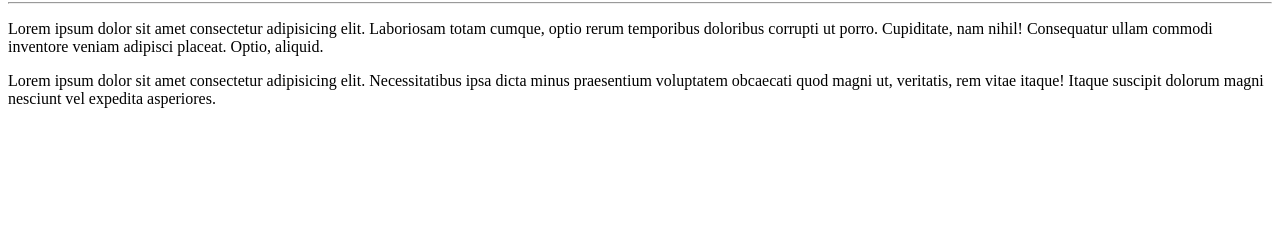
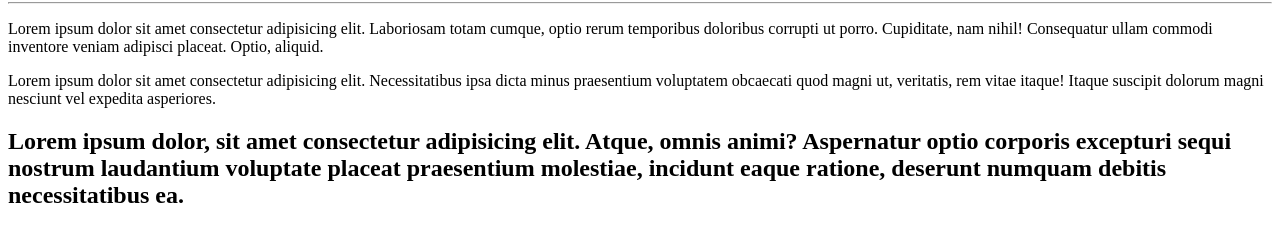
Before and after one commit to wdecar/Olamundo, a plain HTML site: page index.html in a window 1280 px wide. Shown: the part 78-320 px from the top of the page. Drawn offline with Linux system fonts and the light colour scheme.

```diff
--- a/index.html
+++ b/index.html
@@ -9,5 +9,6 @@
     <h1>Olá, mundo!</h1>
     <hr>
     <p>Lorem ipsum dolor sit amet consectetur adipisicing elit. Laboriosam totam cumque, optio rerum temporibus doloribus corrupti ut porro. Cupiditate, nam nihil! Consequatur ullam commodi inventore veniam adipisci placeat. Optio, aliquid.</p> <p>Lorem ipsum dolor sit amet consectetur adipisicing elit. Necessitatibus ipsa dicta minus praesentium voluptatem obcaecati quod magni ut, veritatis, rem vitae itaque! Itaque suscipit dolorum magni nesciunt vel expedita asperiores.</p>
+    <h2>Lorem ipsum dolor, sit amet consectetur adipisicing elit. Atque, omnis animi? Aspernatur optio corporis excepturi sequi nostrum laudantium voluptate placeat praesentium molestiae, incidunt eaque ratione, deserunt numquam debitis necessitatibus ea.</h2>
 </body>
 </html>
```
